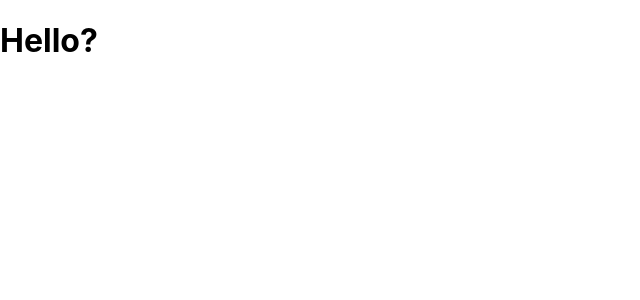
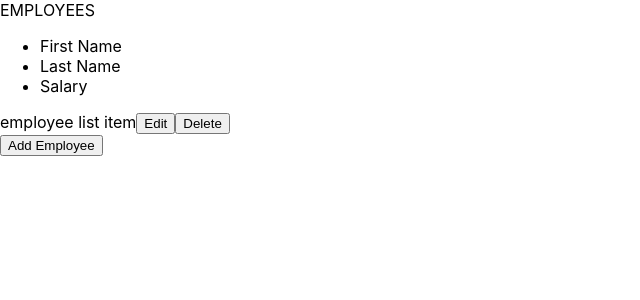
Before and after one commit to luye713/employee-table, a React (Create React App) app: page / in a window 1280 px wide. Shown: the top 300 px of the page, without its empty margins (0-640 px from the left). Built offline with nearby package versions, Linux system fonts and the light colour scheme.

Commit message:
setup components structure

```diff
--- a/src/App.js
+++ b/src/App.js
@@ -1,12 +1,18 @@
-import { render } from '@testing-library/react';
 import { Component } from 'react';
 import './App.css';
+import Header from './Components/Header/Header';
+import CategoryList from './Components/CategoryList/CategoryList';
+import EmployeeList from './Components/EmployeeList/EmployeeList';
+import AddEmployee from './Components/AddEmployee/AddEmployee';
 
 class App extends Component{
   render() {
     return (
     <div className="App">
-      <h1>Hello?</h1>
+      <Header />
+      <CategoryList />
+      <EmployeeList />
+      <AddEmployee />
     </div>
   );
   }
--- /dev/null
+++ b/src/Components/AddEmployee/AddEmployee.jsx
@@ -0,0 +1,7 @@
+export default function AddEmployee(props){
+    return(
+        <div>
+            <button>Add Employee</button>
+        </div>
+    )
+}
--- /dev/null
+++ b/src/Components/CategoryList/CategoryList.jsx
@@ -0,0 +1,11 @@
+export default function CategoryList(props) {
+    return (
+        <div>
+            <ul>
+                <li>First Name</li>
+                <li>Last Name</li>
+                <li>Salary</li>
+            </ul>
+        </div>
+    )
+}
--- /dev/null
+++ b/src/Components/EmployeeList/EmployeeList.jsx
@@ -0,0 +1,9 @@
+import EmployeeListItem from '../EmployeeListItem/EmployeeListItem'
+
+export default function EmployeeList(props){
+    return (
+        <div>
+            <EmployeeListItem />
+        </div>
+    )
+}
--- /dev/null
+++ b/src/Components/EmployeeListItem/EmployeeListItem.jsx
@@ -0,0 +1,9 @@
+export default function EmployeeListItem(props){
+    return (
+        <div>
+            employee list item
+            <button>Edit</button>
+            <button>Delete</button>
+        </div>
+    )
+}
--- /dev/null
+++ b/src/Components/Header/Header.jsx
@@ -0,0 +1,7 @@
+export default function Header(props){
+    return(
+        <div>
+            EMPLOYEES
+        </div>
+    )
+}
```
Also changed, not shown: src/Components/AddEmployee/AddEmployee.css (added), src/Components/CategoryList/CategoryList.css (added), src/Components/EmployeeList/EmployeeList.css (added), src/Components/EmployeeListItem/EmployeeListItem.css (added), src/Components/Header/Header.css (added).
